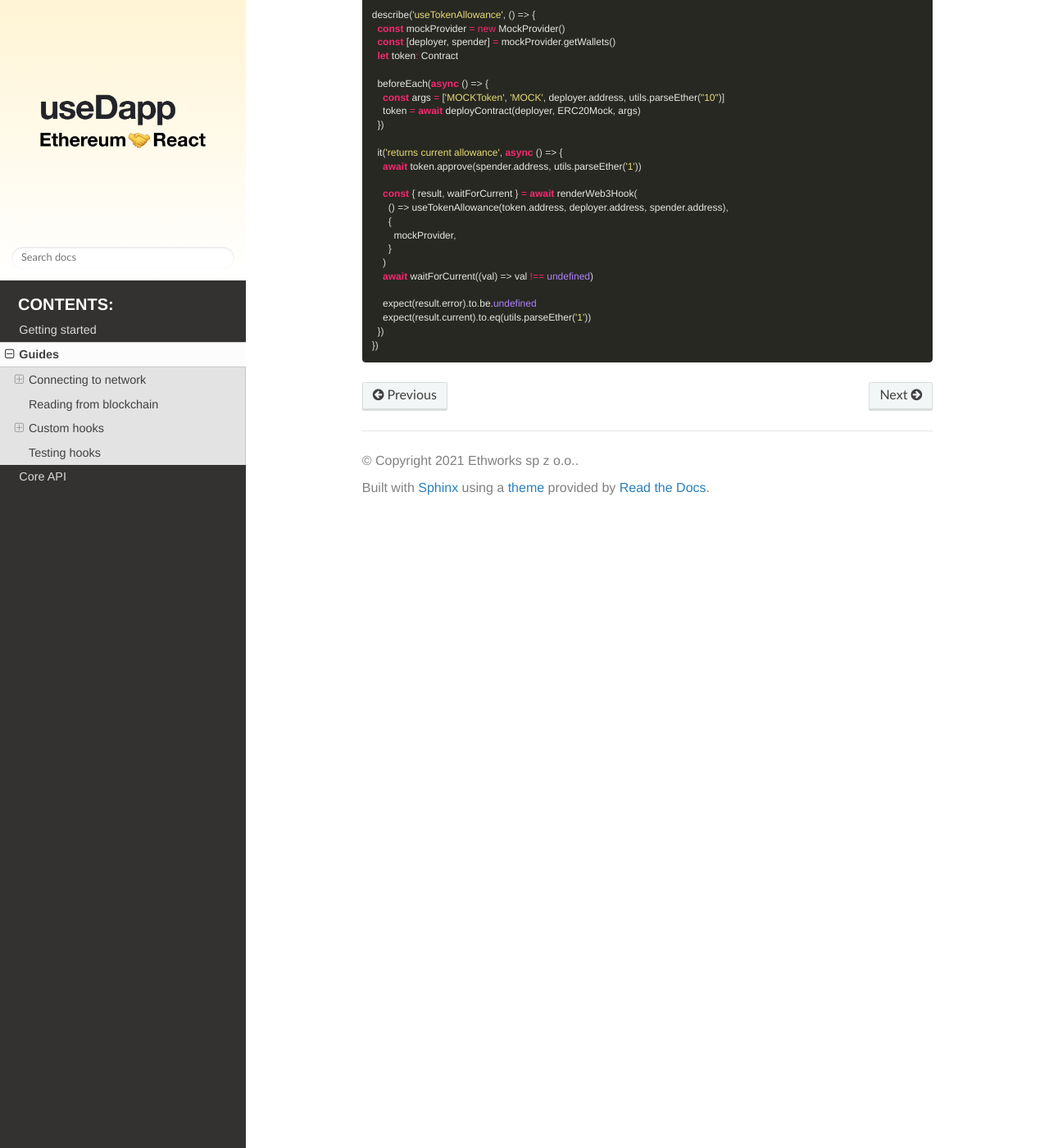
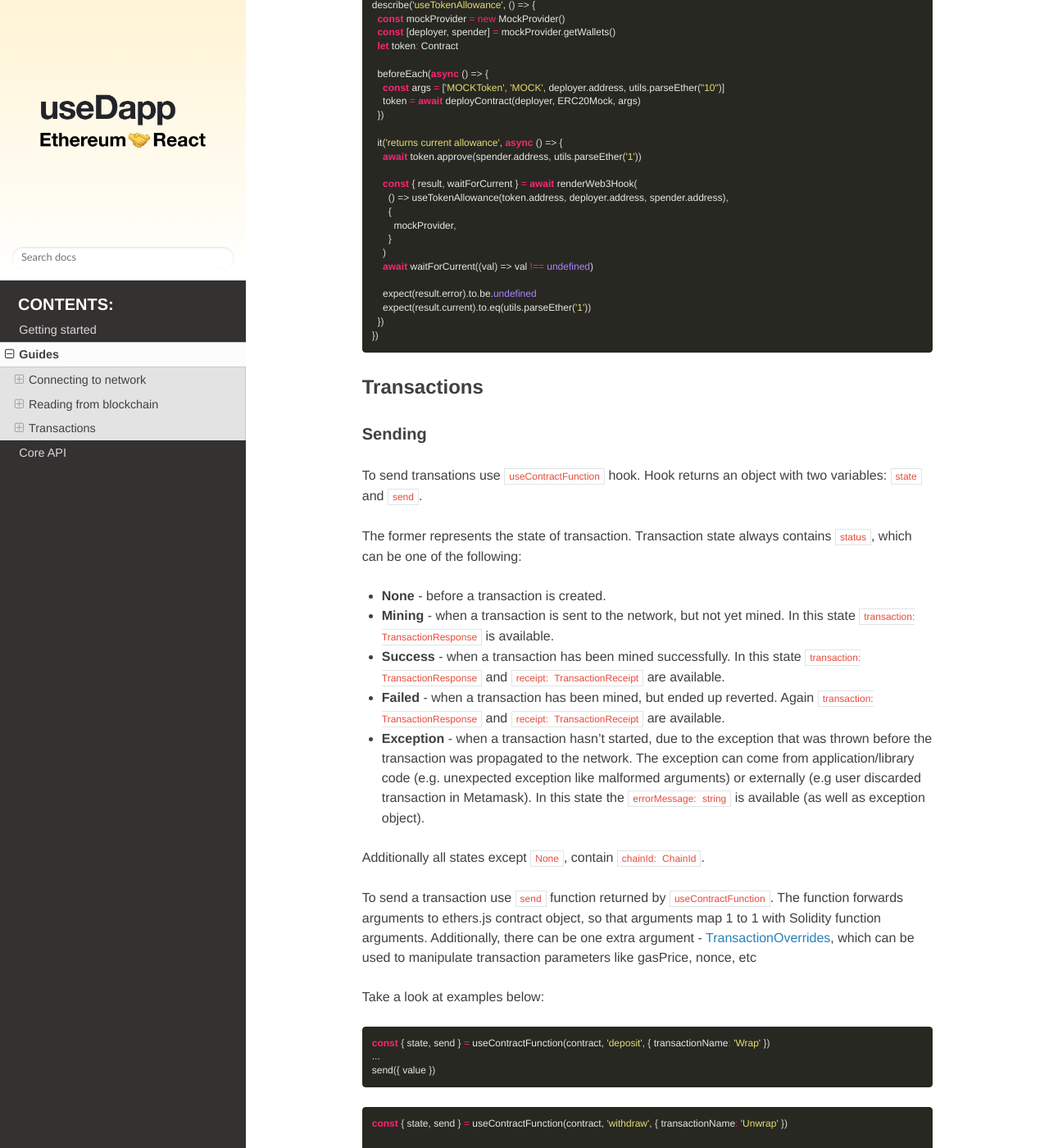
Before and after one commit to truth023/useDApp, a Sphinx documentation site: the page built from docs/source/guide.rst, in a window 1280 px wide and 1400 px high, scrolled down 5018 px. Shown: the whole window at 82% size. Built offline with Sphinx 7.4.7 and the Read the Docs theme 2.0.0, drawn with Linux system fonts in a browser that asks for light colours; some of the changed text lies outside the part shown.

Commit message:
Guides for transactions (#187)

```diff
--- a/docs/source/guide.rst
+++ b/docs/source/guide.rst
@@ -116,7 +116,7 @@ There is a number of useful hooks that you can use to read blockchain state:
 
 - ``useBlockMeta()`` - return meta information (``timestamp`` and ``difficulty``) about most recent block mined
 - ``useEtherBalance(address)`` - returns ether balance as BigNumber for given address (or ``undefined``)
-- ``useTokenBalance(tokenAddress, address)``- returns balance of a given token as BigNumber for given address (or undefined)
+- ``useTokenBalance(tokenAddress, address)`` - returns balance of a given token as BigNumber for given address (or undefined)
 - ``useTokenAllowance(tokenAddress, ownerAddress, spenderAddress)`` - returns allowance of a given token as BigNumber for given owner and spender address pair (or undefined)
 
 Sooner or later you will want to make a custom call to a smart contract. Use ``useContractCall`` and ``useContractCalls`` for that purpose.
@@ -124,7 +124,7 @@ See section below on creating custom hooks.
 
 
 Custom hooks
-************
+============
 
 Creating a custom hook with the use of our core hooks is straightforward, for example let’s examine the *useTokenBalance* hook.
 
@@ -189,7 +189,7 @@ If that is too complex consider using a custom backend or `The Graph <https://th
 
 
 Testing hooks
-*************
+=============
 
 Let's take ``useTokenAllowance`` as an example.
 
@@ -279,3 +279,122 @@ Then we can check if our result is correct. ``result.current`` is a value return
       expect(result.current).to.eq(utils.parseEther('1'))
     })
   })
+
+
+Transactions
+************
+
+Sending
+=======
+
+To send transations use ``useContractFunction`` hook. Hook returns an object with two variables: ``state`` and ``send``.
+
+The former represents the state of transaction. Transaction state always contains ``status``, which can be one of the following:
+
+- **None** - before a transaction is created.
+- **Mining** - when a transaction is sent to the network, but not yet mined. In this state ``transaction: TransactionResponse`` is available.
+- **Success** - when a transaction has been mined successfully. In this state ``transaction: TransactionResponse`` and ``receipt: TransactionReceipt`` are available.
+- **Failed** - when a transaction has been mined, but ended up reverted. Again ``transaction: TransactionResponse`` and ``receipt: TransactionReceipt`` are available.
+- **Exception** - when a transaction hasn't started, due to the exception that was thrown before the transaction was propagated to the network. The exception can come from application/library code (e.g. unexpected exception like malformed arguments) or externally (e.g user discarded transaction in Metamask). In this state the ``errorMessage: string`` is available (as well as exception object).
+
+Additionally all states except ``None``, contain ``chainId: ChainId``.
+
+To send a transaction use ``send`` function returned by ``useContractFunction``.
+The function forwards arguments to ethers.js contract object, so that arguments map 1 to 1 with Solidity function arguments.
+Additionally, there can be one extra argument - `TransactionOverrides <https://docs.ethers.io/v5/api/contract/contract/#Contract-functionsCall>`_, which can be used to manipulate transaction parameters like gasPrice, nonce, etc
+
+Take a look at examples below:
+
+.. code-block:: javascript
+
+  const { state, send } = useContractFunction(contract, 'deposit', { transactionName: 'Wrap' })
+  ...
+  send({ value })
+
+
+.. code-block:: javascript
+
+  const { state, send } = useContractFunction(contract, 'withdraw', { transactionName: 'Unwrap' })
+
+  ...
+  send(utils.parseEther(value))
+
+
+The code snippets above will wrap and unwrap Ether into WETH using Wrapped Ether `contract <https://etherscan.io/address/0xc02aaa39b223fe8d0a0e5c4f27ead9083c756cc2#code>`_ respectively.
+
+
+History
+=======
+
+To access list of user's transactions (with all statuses) use ``useTransactions`` hook.
+Transactions are stored in local storage and the status is rechecked on every new block.
+
+Take a look at example usage below:
+
+.. code-block:: javascript
+
+  const { transactions } = useTransactions()
+
+
+Transaction has following type:
+
+.. code-block:: javascript
+
+  export interface StoredTransaction {
+    transaction: TransactionResponse
+    submittedAt: number
+    receipt?: TransactionReceipt
+    lastCheckedBlockNumber?: number
+    transactionName?: string
+  }
+
+
+
+Notifications
+=============
+
+Additonally, you can access notifications via ``useNotifications`` hook.
+Notifications include information about: new transactions, transaction success or failure, as well as connection to a new wallet.
+
+Take a look at example usage below:
+
+.. code-block:: javascript
+
+  const { notifications } = useNotifications()
+
+
+``notifications`` are arrays of ``NotificationPayload``. Each can be one of the following:
+
+.. code-block:: javascript
+
+  {
+    type: 'walletConnected';
+    address: string
+  }
+
+.. code-block:: javascript
+
+  {
+    type: 'transactionStarted';
+    submittedAt: number
+    transaction: TransactionResponse;
+    transactionName?: string
+  }
+
+.. code-block:: javascript
+
+  {
+    type: 'transactionSucceed'
+    transaction: TransactionResponse
+    receipt: TransactionReceipt
+    transactionName?: string
+  }
+
+.. code-block:: javascript
+
+  {
+    type: 'transactionFailed'
+    transaction: TransactionResponse
+    receipt: TransactionReceipt
+    transactionName?: string
+  }
```
